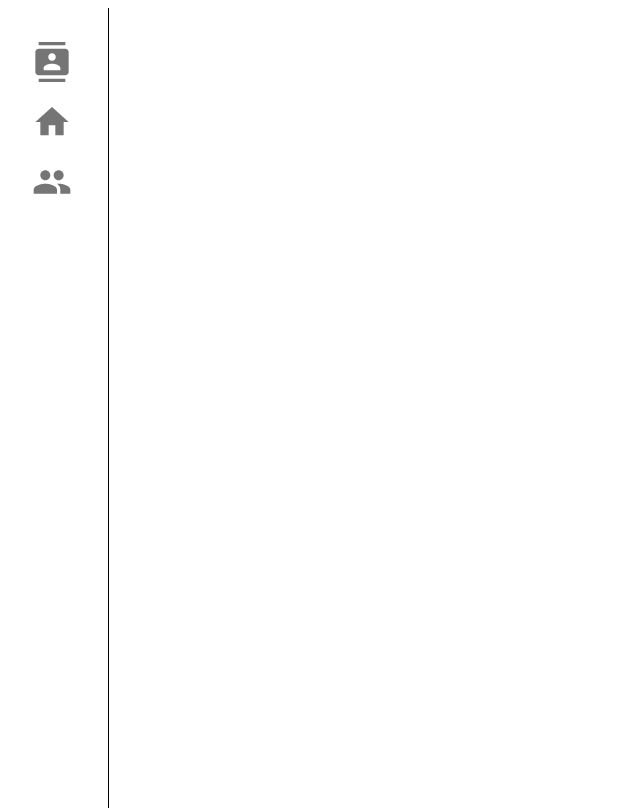
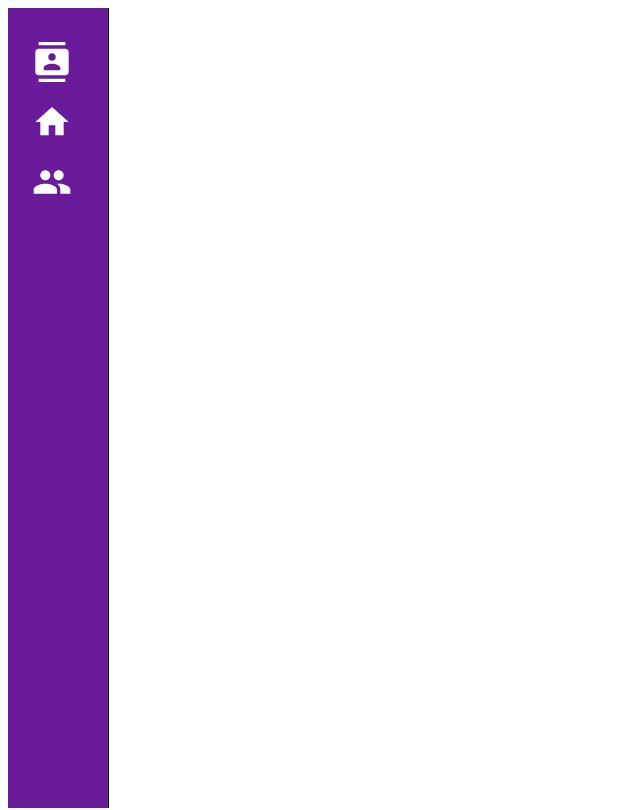
Before and after one commit to rustynade1/movie-recommender, a React app in the folder movie_recommender_django/frontend/: page /search-movies in a window 1280 px wide. Shown: the top 810 px of the page, without its empty margins (0-640 px from the left). Built offline with nearby package versions, Linux system fonts and the light colour scheme; the HTML template or start-up script is replaced by a standard one.

Commit message:
themes + applied to sidebar

```diff
--- a/movie_recommender_django/frontend/src/components/App.js
+++ b/movie_recommender_django/frontend/src/components/App.js
@@ -3,6 +3,7 @@ import { render } from "react-dom";
 import SideBar from "./SideBar";
 import SearchMovies from "./SearchMovies";
 import WriteReview from "./WriteReview";
+// import theme from './theme';
 import {
   BrowserRouter as Router,
   Routes,
@@ -10,6 +11,7 @@ import {
   Link,
   Navigate,
 } from "react-router-dom";
+// import { ThemeProvider } from '@mui/material/styles';
 
 export default class App extends Component {
   constructor(props) {
@@ -19,6 +21,7 @@ export default class App extends Component {
   render() {
     // return <p>yuh</p>;
     return (
+      // <ThemeProvider theme={theme}>
         <Router>
           <SideBar />
           <Routes>
@@ -27,6 +30,8 @@ export default class App extends Component {
             <Route path="/write-review/:id" element={<WriteReview />} />
           </Routes>
         </Router>
+      // </ThemeProvider>
+
     );
   }
 }
--- a/movie_recommender_django/frontend/src/components/SideBar.js
+++ b/movie_recommender_django/frontend/src/components/SideBar.js
@@ -4,6 +4,8 @@ import HomeIcon from '@mui/icons-material/Home';
 import PeopleIcon from '@mui/icons-material/People';
 import ContactsIcon from '@mui/icons-material/Contacts';
 import { Link } from 'react-router-dom';
+import theme from './theme'; // Adjust the import path as necessary
+import { ThemeProvider } from '@mui/material/styles';
 
 const Sidebar = () => {
  const [isExpanded, setIsExpanded] = useState(false);
@@ -15,11 +17,13 @@ const Sidebar = () => {
  const handleMouseLeave = () => {
     setIsExpanded(false);
  };
+
  const listItems = [
     { text: 'Search for Movies', path: '/search-movies', icon: <ContactsIcon /> },
     { text: 'View Reviews', path: '/view-reviews', icon: <HomeIcon /> },
     { text: 'View Recommendations', path: '/view-recommendations', icon: <PeopleIcon /> },
  ];
+
  const iconStyle = {
     display: "flex",
     justifyContent: "center",
@@ -27,17 +31,21 @@ const iconStyle = {
     "& svg": {
       fontSize: "40px"
     },
-  marginRight: '16px'
+    marginRight: '16px',
+    color: '#fff'
  };
+
  return (
+    <ThemeProvider theme={theme}>
       <Box
         sx={{
-        width: isExpanded ? 380 : 100,
+          width: isExpanded ? 400 : 100,
           height: '100vh',
-        bgcolor: 'background.paper',
+          bgcolor: theme.palette.primary.main, // Use the main color from the theme
           overflow: 'auto',
           transition: 'width 0.3s ease',
-		    borderRight: '1px solid #000'
+          borderRight: '1px solid #000',
+          color: theme.palette.primary.contrastText
         }}
         onMouseEnter={handleMouseEnter}
         onMouseLeave={handleMouseLeave}
@@ -61,6 +69,7 @@ const iconStyle = {
           ))}
         </List>
       </Box>
+    </ThemeProvider>
  );
 };
 
--- /dev/null
+++ b/movie_recommender_django/frontend/src/components/theme.js
@@ -0,0 +1,15 @@
+import { createTheme } from '@mui/material/styles';
+
+const theme = createTheme({
+    palette: {
+        mode: 'dark',
+        primary: {
+            main: '#6a1b9a',
+        },
+        secondary: {
+            main: '#81d4fa',
+        },
+    },
+});
+
+export default theme;
```
Lines whose indentation alone changed are shown as unchanged.
